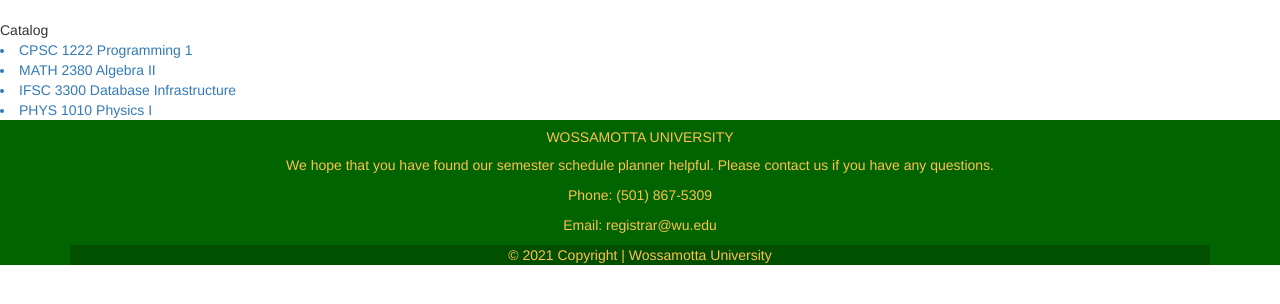
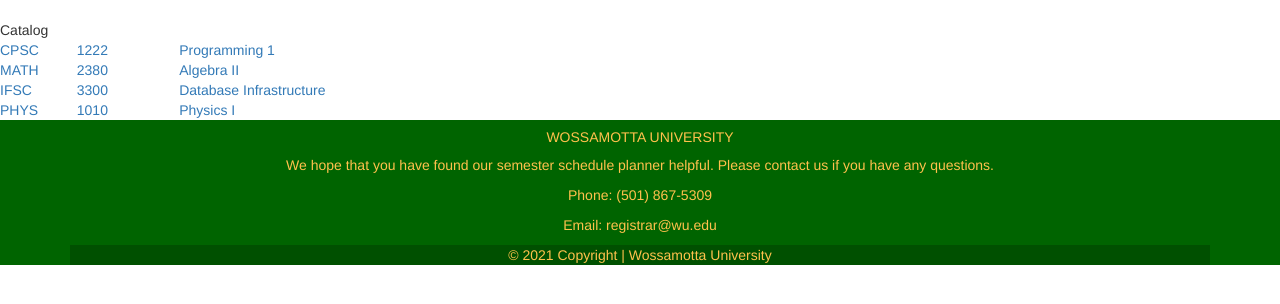
Before and after one commit to zgjohnson/semesterScheduler, a Django app: page / in a window 1280 px wide. Shown: the part 301-605 px from the top of the page. Run offline with Django 3.2, Linux system fonts and the light colour scheme; a user stored in the database is signed in; data comes from the database, SQL or seed files in the repository; both versions use the stored data as it was after the commit; some libraries are stand-ins or nearby versions.

Commit message:
Catalog Table

```diff
--- a/catalog/templates/homePage.html
+++ b/catalog/templates/homePage.html
@@ -6,11 +6,18 @@
 
         {% for course in courses %}
             <a href="{% url 'viewCourse' course.id %}">
-                <li>
-                    {{ course.department_ID }}
-                    {{ course.course_Number }}
-                    {{ course.course_Title }}
-                </li>
+                <table style="width:30%">
+                    <colgroup>
+                        <col span="1" style="width: 15%;">
+                        <col span="1" style="width: 20%;">
+                        <col span="1" style="width: 40%;">
+                    </colgroup>
+                    <tr>
+                        <td>{{ course.department_ID }}</td>
+                        <td>{{ course.course_Number }}</td>
+                        <td>{{ course.course_Title }}</td>
+                    </tr>
+                </table>
             </a>
         {% endfor %}
 
```
Also changed, not shown: db.sqlite3.
